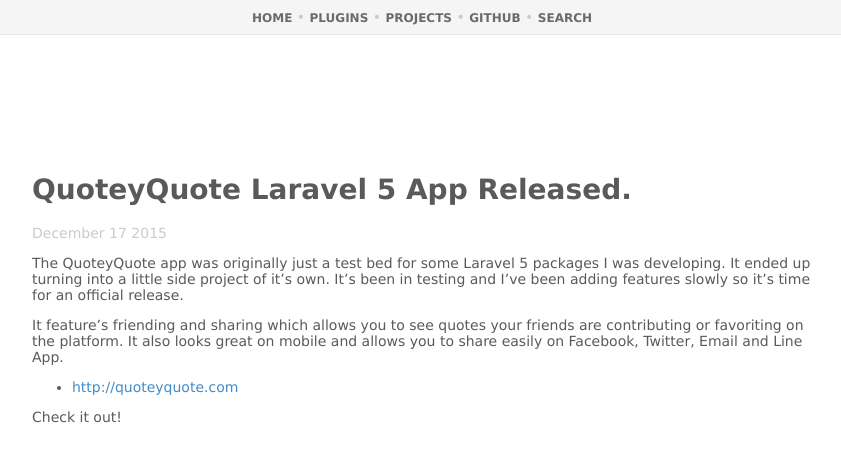
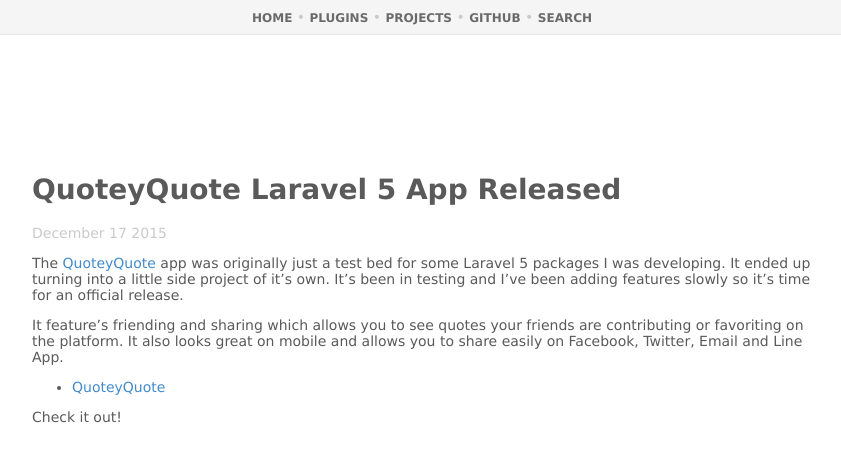
Before and after one commit to websanova/websanova.github.io, a Jekyll site: the page built from _posts/2015-12-17-quoteyquote-laravel-5-app-released.md, in a window 1280 px wide. Shown: the top 462 px of the page, without its empty margins (218-1059 px from the left). Built offline with Jekyll 4.4.1, drawn with Linux system fonts in a browser that asks for light colours; comment, search, counter and statistics services are not loaded; some of the changed lines change nothing that is shown.

Commit message:
Fix quoteyquote links.

```diff
--- a/_posts/2015-12-17-quoteyquote-laravel-5-app-released.md
+++ b/_posts/2015-12-17-quoteyquote-laravel-5-app-released.md
@@ -1,6 +1,6 @@
 ---
 layout: master
-title: QuoteyQuote Laravel 5 App Released.
+title: QuoteyQuote Laravel 5 App Released
 keywords: quoteyquote, quotes, laravel, laravel5, app, release, quote
 description: QuoteyQuote is a new app created by Websanova. It features some nice features like the ability to share quotes with your friends on the platform.
 date: Dec 17 2015
@@ -8,10 +8,10 @@
 permalink: /blog/laravel/quoteyquote-laravel-5-app-released.html
 ---
 
-The QuoteyQuote app was originally just a test bed for some Laravel 5 packages I was developing. It ended up turning into a little side project of it's own. It's been in testing and I've been adding features slowly so it's time for an official release.
+The [QuoteyQuote](http://quoteyquote.com) app was originally just a test bed for some Laravel 5 packages I was developing. It ended up turning into a little side project of it's own. It's been in testing and I've been adding features slowly so it's time for an official release.
 
 It feature's friending and sharing which allows you to see quotes your friends are contributing or favoriting on the platform. It also looks great on mobile and allows you to share easily on Facebook, Twitter, Email and Line App.
 
-* [http://quoteyquote.com](QuoteyQuote.com)
+* [QuoteyQuote](http://quoteyquote.com)
 
 Check it out!
```
